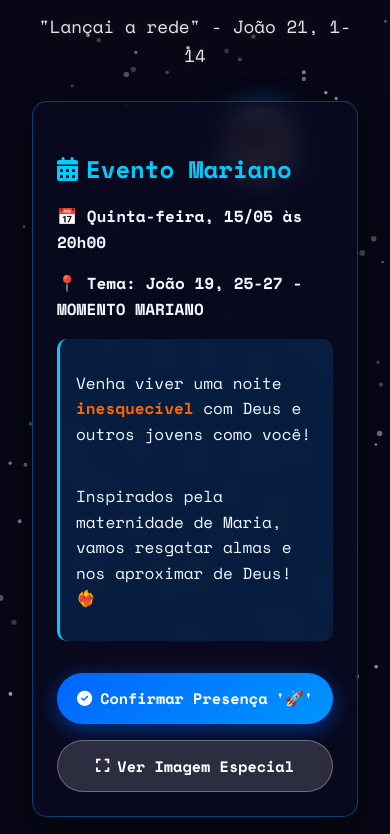
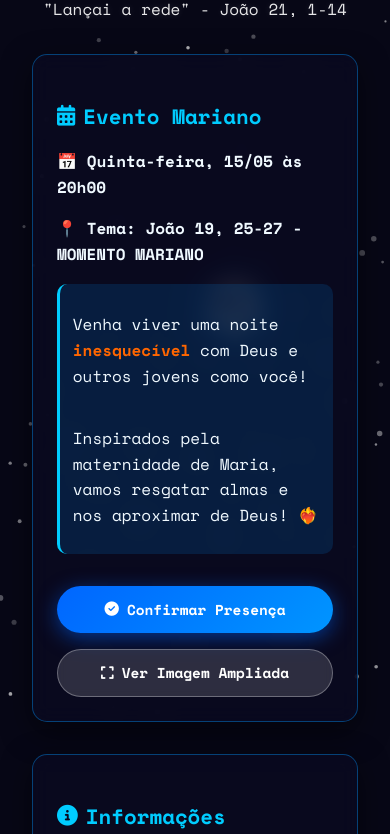
Before and after one commit to MmdsDEV/Mariano, a plain HTML site: page index.html in a window 390 px wide. Shown: the part 122-956 px from the top of the page. Drawn offline with nearby package versions, Linux system fonts and the light colour scheme.

Commit message:
Update index.html

```diff
--- a/index.html
+++ b/index.html
@@ -200,15 +200,34 @@
       pointer-events: none;
     }
 
-    /* Astronauta flutuante */
+    /* Astronauta flutuante - Melhorado */
     .astronaut {
       position: fixed;
       width: 120px;
       height: 120px;
       z-index: 1;
       pointer-events: none;
-      animation: float 12s infinite ease-in-out;
       filter: drop-shadow(0 0 15px rgba(0, 150, 255, 0.7));
+      animation: float 15s infinite ease-in-out;
+      will-change: transform;
+    }
+
+    @keyframes float {
+      0%, 100% {
+        transform: translate(0, 0) rotate(0deg);
+      }
+      20% {
+        transform: translate(20px, -10px) rotate(5deg);
+      }
+      40% {
+        transform: translate(-15px, 15px) rotate(-5deg);
+      }
+      60% {
+        transform: translate(25px, 5px) rotate(3deg);
+      }
+      80% {
+        transform: translate(-10px, -15px) rotate(-3deg);
+      }
     }
 
     /* Container principal */
@@ -333,6 +352,7 @@
       justify-content: center;
       gap: 0.5rem;
       text-align: center;
+      -webkit-tap-highlight-color: transparent;
     }
 
     .btn-primary {
@@ -373,6 +393,7 @@
       opacity: 0;
       pointer-events: none;
       transition: opacity 0.3s;
+      touch-action: manipulation;
     }
 
     .modal.active {
@@ -511,7 +532,7 @@
       to { transform: scale(1); }
     }
 
-    /* Responsivo */
+    /* Responsivo Melhorado */
     @media (max-width: 768px) {
       .main-container {
         padding: 1.5rem;
@@ -534,6 +555,25 @@
       .astronaut {
         width: 80px;
         height: 80px;
+        animation: floatMobile 15s infinite ease-in-out;
+      }
+
+      @keyframes floatMobile {
+        0%, 100% {
+          transform: translate(0, 0) rotate(0deg);
+        }
+        20% {
+          transform: translate(10px, -5px) rotate(3deg);
+        }
+        40% {
+          transform: translate(-8px, 8px) rotate(-3deg);
+        }
+        60% {
+          transform: translate(12px, 3px) rotate(2deg);
+        }
+        80% {
+          transform: translate(-5px, -8px) rotate(-2deg);
+        }
       }
 
       .btn {
@@ -556,6 +596,57 @@
 
       .verse-card {
         padding: 1.2rem;
+      }
+
+      .event-info {
+        padding: 0.8rem;
+      }
+    }
+
+    @media (max-width: 480px) {
+      .header h1 {
+        font-size: 1.8rem;
+      }
+
+      .header h2 {
+        font-size: 1rem;
+      }
+
+      .astronaut {
+        width: 60px;
+        height: 60px;
+      }
+
+      .event-card h3 {
+        font-size: 1.3rem;
+      }
+
+      .btn {
+        padding: 0.8rem 1rem;
+        font-size: 0.9rem;
+      }
+
+      .modal-content {
+        max-width: 95%;
+        max-height: 95%;
+      }
+    }
+
+    /* Melhorias para touch devices */
+    @media (hover: none) {
+      .btn:hover {
+        transform: none;
+      }
+
+      .event-card:hover {
+        transform: none;
+        box-shadow: 0 10px 30px rgba(0, 0, 0, 0.5);
+      }
+
+      .verse-card:hover {
+        transform: none;
+        background: rgba(0, 102, 255, 0.15);
+        box-shadow: none;
       }
     }
   </style>
@@ -604,10 +695,10 @@
 
       <div class="button-group">
         <button class="btn btn-primary" onclick="confirmPresence()">
-          <i class="fas fa-check-circle"></i> Confirmar Presença <spam>'🚀'</spam>
+          <i class="fas fa-check-circle"></i> Confirmar Presença
         </button>
         <button class="btn btn-secondary" onclick="openModal()">
-          <i class="fas fa-expand"></i> Ver Imagem Especial
+          <i class="fas fa-expand"></i> Ver Imagem Ampliada
         </button>
       </div>
     </div>
@@ -627,8 +718,6 @@
       <p>🙏 Momento de <span class="highlight">oração</span> e encontro pessoal com Deus</p>
     </div>
 
-
-
     <!-- Modal -->
     <div class="modal" id="image-modal">
       <div class="modal-content">
@@ -643,10 +732,10 @@
         <a href="https://www.instagram.com/movimentojovem._?igsh=OWpqdjFzYW1xejcw" target="_blank">
           <i class="fab fa-instagram"></i>
         </a>
-
       </div>
       <p style="margin-top: 1.5rem; color: var(--secondary);">@Movimentojovem</p>
     </footer>
+  </div>
 
   <script src="https://cdn.jsdelivr.net/npm/swiper@8/swiper-bundle.min.js"></script>
   <script>
@@ -705,14 +794,38 @@
       });
     }
 
-    // Posiciona o astronauta aleatoriamente
-    function positionAstronaut() {
+    // Movimenta o astronauta aleatoriamente pela tela
+    function moveAstronaut() {
       const astronaut = document.querySelector('.astronaut');
-      const maxX = window.innerWidth - 120;
-      const maxY = window.innerHeight - 120;
+      const duration = 15000; // 15 segundos
+      const viewportWidth = window.innerWidth - astronaut.offsetWidth;
+      const viewportHeight = window.innerHeight - astronaut.offsetHeight;
 
-      astronaut.style.left = `${Math.random() * maxX}px`;
-      astronaut.style.top = `${Math.random() * maxY}px`;
+      function animate() {
+        // Posição aleatória dentro da viewport
+        const randomX = Math.random() * viewportWidth;
+        const randomY = Math.random() * viewportHeight;
+
+        astronaut.style.transition = `all ${duration/1000}s ease-in-out`;
+        astronaut.style.left = `${randomX}px`;
+        astronaut.style.top = `${randomY}px`;
+      }
+
+      // Inicia a animação
+      animate();
+
+      // Continua movendo a cada intervalo
+      setInterval(animate, duration);
+
+      // Reposiciona quando a janela é redimensionada
+      window.addEventListener('resize', () => {
+        const currentLeft = parseInt(astronaut.style.left) || 0;
+        const currentTop = parseInt(astronaut.style.top) || 0;
+
+        // Ajusta para não sair da tela
+        astronaut.style.left = `${Math.min(currentLeft, viewportWidth)}px`;
+        astronaut.style.top = `${Math.min(currentTop, viewportHeight)}px`;
+      });
     }
 
     // Modal functions
@@ -745,6 +858,11 @@
       alert('Presença confirmada! 🎉\n\nTe esperamos na quinta-feira às 20h na Comunidade Nossa Senhora Aparecida!');
     }
 
+    // Detecta se é um dispositivo touch
+    function isTouchDevice() {
+      return 'ontouchstart' in window || navigator.maxTouchPoints;
+    }
+
     // Inicializa tudo quando a página carrega
     window.addEventListener('load', () => {
       // Mostra o loader por 3 segundos
@@ -757,26 +875,19 @@
 
           // Inicializa os outros elementos
           initParticles();
-          positionAstronaut();
+          moveAstronaut();
 
           // Anima os elementos sequencialmente
           document.querySelectorAll('.event-card, .verse-card').forEach((el, i) => {
             el.style.animationDelay = `${i * 0.2}s`;
           });
 
-          // Permite clicar na imagem para abrir o modal
-          document.getElementById('event-image').addEventListener('click', openModal);
-
-          // Inicializa o Swiper
-          const swiper = new Swiper(".mySwiper", {
-            effect: "cards",
-            grabCursor: true,
-            autoplay: {
-              delay: 5000,
-              disableOnInteraction: false,
-            },
-            loop: true,
+          // Ajustes para dispositivos touch
+          if (isTouchDevice()) {
+            document.querySelectorAll('.btn').forEach(btn => {
+              btn.style.transition = 'none';
             });
+          }
         }, 800);
       }, 3000);
     });
```
Lines whose indentation alone changed are shown as unchanged.
